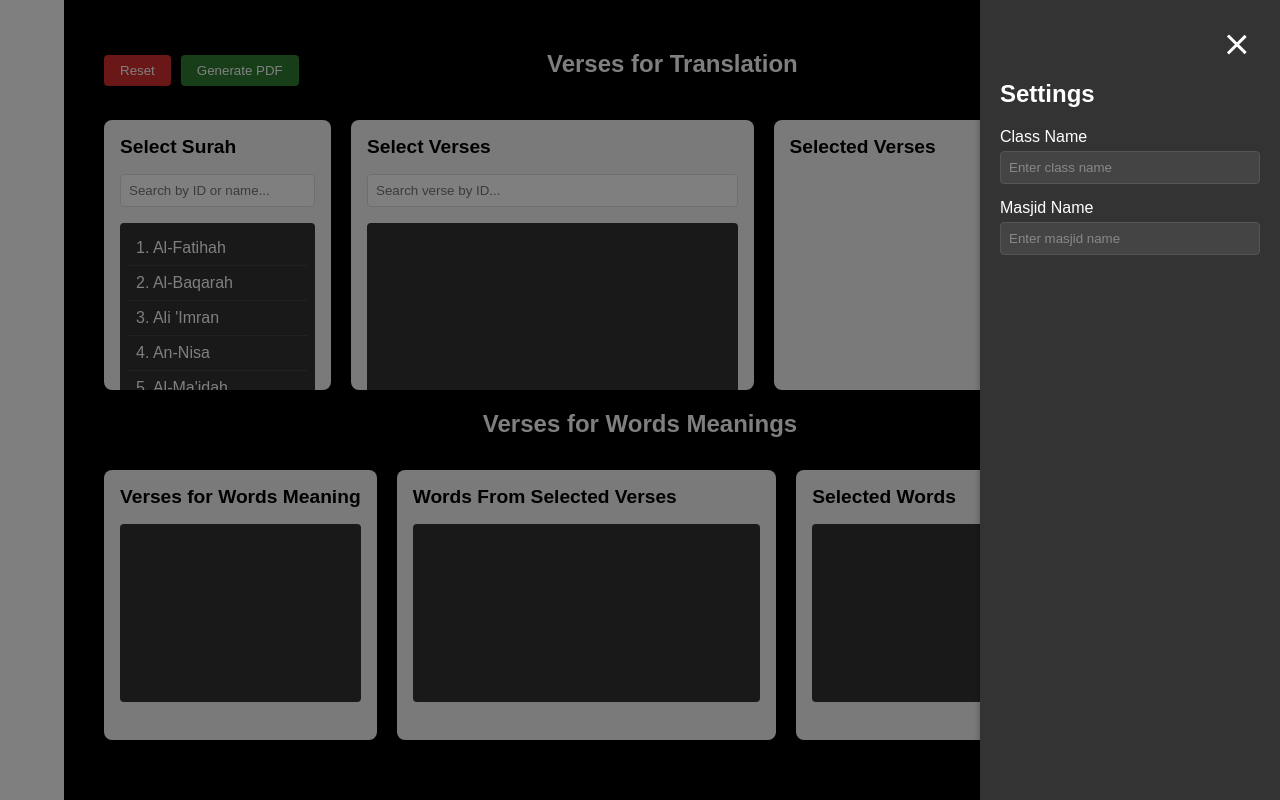
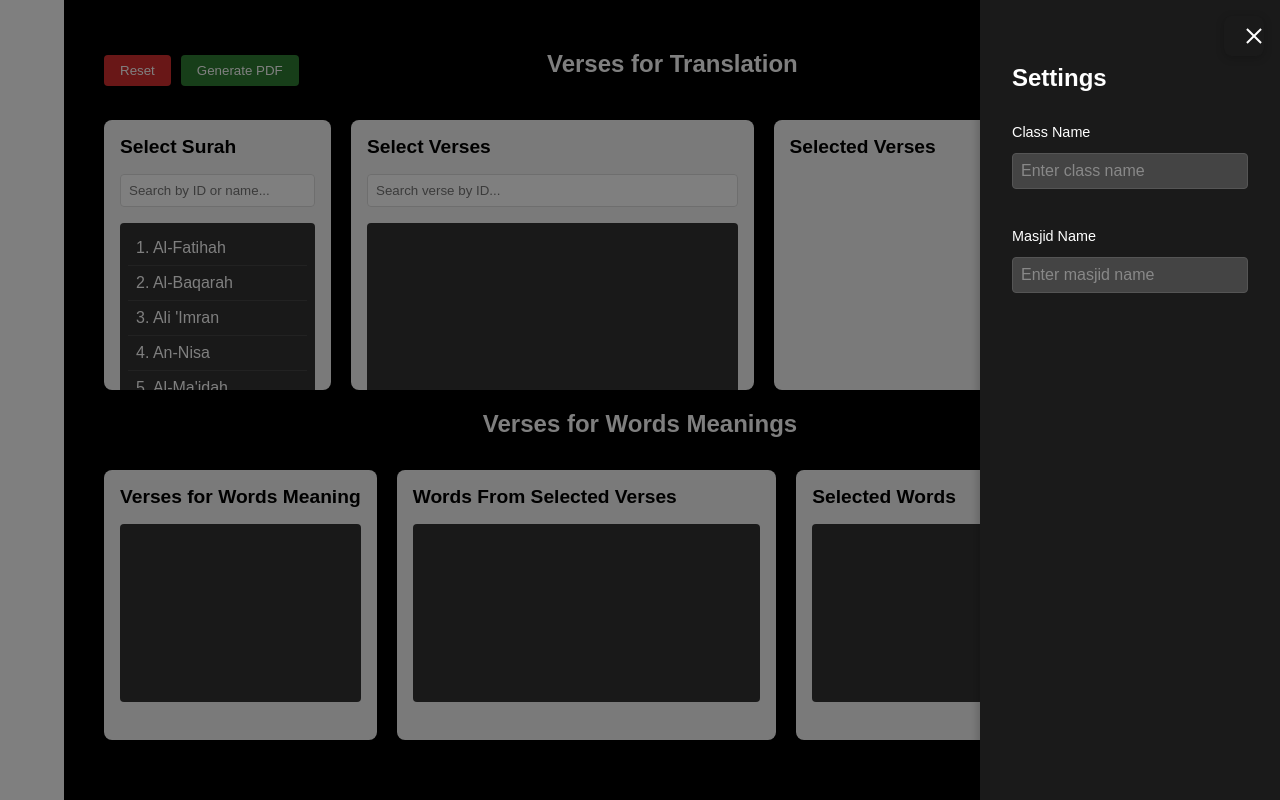
Before and after one commit to takasurazeem/al-tanzeel-react, a Next.js app: page / in a window 1280 px wide. Both pictures are taken after a click on the button "Toggle Settings". Built offline with nearby package versions, Linux system fonts and the light colour scheme.

Commit message:
الحمدالله

```diff
--- a/src/app/components/Sidebar/Sidebar.js
+++ b/src/app/components/Sidebar/Sidebar.js
@@ -1,80 +1,105 @@
 'use client';
-import { useState, useEffect } from 'react';
+import { useState, useEffect, useCallback } from 'react';
 import styles from './styles.module.css';
 
-export const Sidebar = () => {
+export const Sidebar = ({ onPreferencesChange }) => {
   const [isOpen, setIsOpen] = useState(false);
-  const [preferences, setPreferences] = useState({
+  const [formData, setFormData] = useState({
     className: '',
     masjidName: ''
   });
 
-  // Load saved preferences on mount
+  // Load preferences from localStorage on mount
   useEffect(() => {
-    const savedPreferences = localStorage.getItem('quranAppPreferences');
-    if (savedPreferences) {
-      setPreferences(JSON.parse(savedPreferences));
+    try {
+      const savedData = localStorage.getItem('quranPreferences');
+      if (savedData) {
+        const parsed = JSON.parse(savedData);
+        setFormData(parsed);
+        // Notify parent component if callback exists
+        onPreferencesChange?.(parsed);
+      }
+    } catch (error) {
+      console.error('Error loading preferences:', error);
     }
   }, []);
 
-  // Save preferences when they change
-  const handleInputChange = (e) => {
+  // Save preferences to localStorage whenever they change
+  const handleInputChange = useCallback((e) => {
     const { name, value } = e.target;
-    const newPreferences = { ...preferences, [name]: value };
-    setPreferences(newPreferences);
-    localStorage.setItem('quranAppPreferences', JSON.stringify(newPreferences));
-    onPreferencesChange(newPreferences); // Pass preferences up to parent
-  };
+    const updatedData = {
+      ...formData,
+      [name]: value
+    };
+
+    try {
+      // Update state
+      setFormData(updatedData);
+      // Save to localStorage
+      localStorage.setItem('quranPreferences', JSON.stringify(updatedData));
+      // Notify parent component
+      onPreferencesChange?.(updatedData);
+    } catch (error) {
+      console.error('Error saving preferences:', error);
+    }
+  }, [formData, onPreferencesChange]);
 
   return (
-    <>
+    <div className={styles.sidebarContainer}>
+      {/* Hamburger Button */}
       <button
-        className={styles.burger}
-        onClick={() => setIsOpen(!isOpen)}
+        className={styles.menuButton}
+        onClick={() => setIsOpen(prev => !prev)}
+        aria-label="Toggle Settings"
       >
-        <div className={`${styles.burgerLine} ${isOpen ? styles.open : ''}`}></div>
-        <div className={`${styles.burgerLine} ${isOpen ? styles.open : ''}`}></div>
-        <div className={`${styles.burgerLine} ${isOpen ? styles.open : ''}`}></div>
+        <span className={`${styles.menuIcon} ${isOpen ? styles.open : ''}`} />
       </button>
 
-      <div className={`${styles.sidebar} ${isOpen ? styles.open : ''}`}>
-        <div className={styles.content}>
-          <h2>Settings</h2>
-          <form className={styles.preferencesForm}>
+      {/* Sidebar Panel */}
+      <aside className={`${styles.sidebar} ${isOpen ? styles.open : ''}`}>
+        <div className={styles.sidebarContent}>
+          <h2 className={styles.title}>Settings</h2>
+
+          <form className={styles.form} onSubmit={(e) => e.preventDefault()}>
             <div className={styles.formGroup}>
               <label htmlFor="className">Class Name</label>
               <input
                 type="text"
                 id="className"
                 name="className"
-                value={preferences.className}
+                value={formData.className}
                 onChange={handleInputChange}
                 className={styles.input}
                 placeholder="Enter class name"
+                autoComplete="off"
               />
             </div>
+
             <div className={styles.formGroup}>
               <label htmlFor="masjidName">Masjid Name</label>
               <input
                 type="text"
                 id="masjidName"
                 name="masjidName"
-                value={preferences.masjidName}
+                value={formData.masjidName}
                 onChange={handleInputChange}
                 className={styles.input}
                 placeholder="Enter masjid name"
+                autoComplete="off"
               />
             </div>
           </form>
         </div>
-      </div>
+      </aside>
 
+      {/* Backdrop */}
       {isOpen && (
         <div
-          className={styles.overlay}
+          className={styles.backdrop}
           onClick={() => setIsOpen(false)}
+          aria-hidden="true"
         />
       )}
-    </>
+    </div>
   );
 };
--- a/src/app/components/Sidebar/styles.module.css
+++ b/src/app/components/Sidebar/styles.module.css
@@ -31,20 +31,143 @@
   transform: rotate(-45deg) translate(5px, -6px);
 }
 
+.sidebarContainer {
+  position: fixed;
+  top: 0;
+  right: 0; /* Changed from left: 0 */
+  z-index: 1000;
+}
+
+.menuButton {
+  position: fixed;
+  top: 1rem;
+  right: 1rem; /* Changed from left: 1rem */
+  width: 40px;
+  height: 40px;
+  border: none;
+  background: #1a1a1a; /* Dark theme background */
+  border-radius: 8px;
+  box-shadow: 0 2px 8px rgba(0, 0, 0, 0.2);
+  cursor: pointer;
+  z-index: 1002;
+  display: flex;
+  align-items: center;
+  justify-content: center;
+}
+
+.menuIcon {
+  position: relative;
+  width: 20px;
+  height: 2px;
+  background: #ffffff; /* Changed to white */
+  transition: all 0.3s ease;
+}
+
+.menuIcon::before,
+.menuIcon::after {
+  content: '';
+  position: absolute;
+  width: 20px;
+  height: 2px;
+  background: #ffffff; /* Changed to white */
+  transition: all 0.3s ease;
+}
+
+.menuIcon::before {
+  transform: translateY(-6px);
+}
+
+.menuIcon::after {
+  transform: translateY(6px);
+}
+
+.menuIcon.open {
+  background: transparent;
+}
+
+.menuIcon.open::before {
+  transform: rotate(45deg);
+}
+
+.menuIcon.open::after {
+  transform: rotate(-45deg);
+}
+
 .sidebar {
   position: fixed;
   top: 0;
-  right: -300px; /* Change from left to right */
+  right: 0; /* Changed from left: 0 */
   height: 100vh;
   width: 300px;
-  background-color: #333;
-  z-index: 999;
-  transition: 0.3s;
-  box-shadow: -2px 0 5px rgba(0, 0, 0, 0.2); /* Adjust shadow direction */
+  background: #1a1a1a; /* Dark theme background */
+  box-shadow: -2px 0 8px rgba(0, 0, 0, 0.2); /* Changed direction of shadow */
+  transform: translateX(100%); /* Changed from -100% */
+  transition: transform 0.3s ease;
+  z-index: 1001;
 }
 
 .sidebar.open {
-  right: 0; /* Change from left to right */
+  transform: translateX(0);
+}
+
+.sidebarContent {
+  padding: 2rem;
+  padding-top: 4rem;
+  color: #ffffff; /* Light text for dark theme */
+}
+
+.title {
+  margin-bottom: 2rem;
+  font-size: 1.5rem;
+  font-weight: 600;
+  color: #ffffff; /* Changed to white */
+}
+
+.form {
+  display: flex;
+  flex-direction: column;
+  gap: 1.5rem;
+}
+
+.formGroup {
+  display: flex;
+  flex-direction: column;
+  gap: 0.5rem;
+}
+
+.formGroup label {
+  font-size: 0.9rem;
+  color: #cccccc; /* Light grey for labels */
+}
+
+.input {
+  padding: 0.75rem;
+  border: 1px solid #333333;
+  border-radius: 6px;
+  font-size: 1rem;
+  background: #2a2a2a; /* Dark input background */
+  color: #ffffff; /* Light text */
+  transition: border-color 0.2s ease;
+}
+
+.input:focus {
+  outline: none;
+  border-color: #4a9eff; /* Brighter blue for dark theme */
+  background: #333333; /* Slightly lighter when focused */
+}
+
+.input::placeholder {
+  color: #666666; /* Darker grey for placeholder text */
+}
+
+.backdrop {
+  position: fixed;
+  top: 0;
+  left: 0;
+  width: 100vw;
+  height: 100vh;
+  background: rgba(0, 0, 0, 0.5); /* Darker backdrop */
+  z-index: 1000;
 }
 
 .content {
--- a/src/app/page.js
+++ b/src/app/page.js
@@ -87,7 +87,8 @@ export default function Home() {
   };
 
   const handleGeneratePDF = () => {
-    const firstVerse = chapters[0]?.verses[0]?.text || '';
+    // Use the first selected verse if available, otherwise use empty string
+    const firstVerse = selectedVerses[0]?.text || '';
     generateDecoratePDF(true, preferences, firstVerse);
   };
 
```
